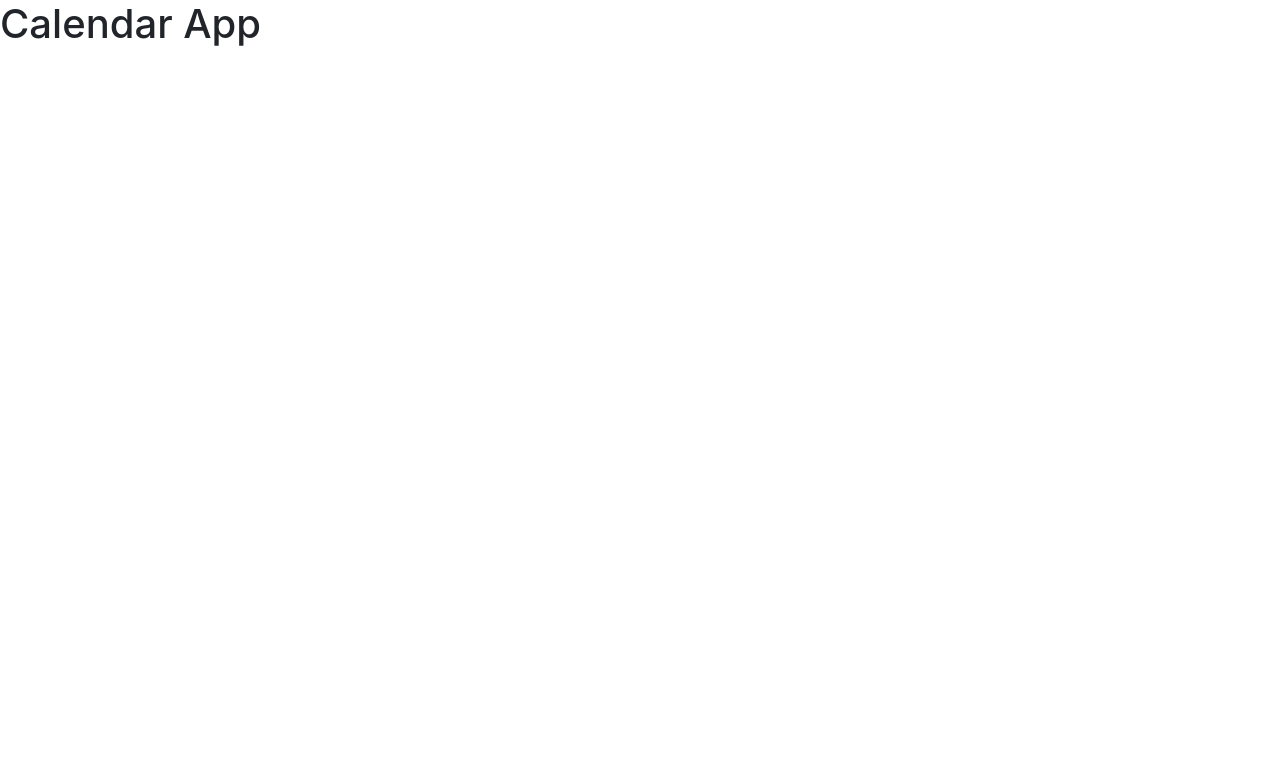
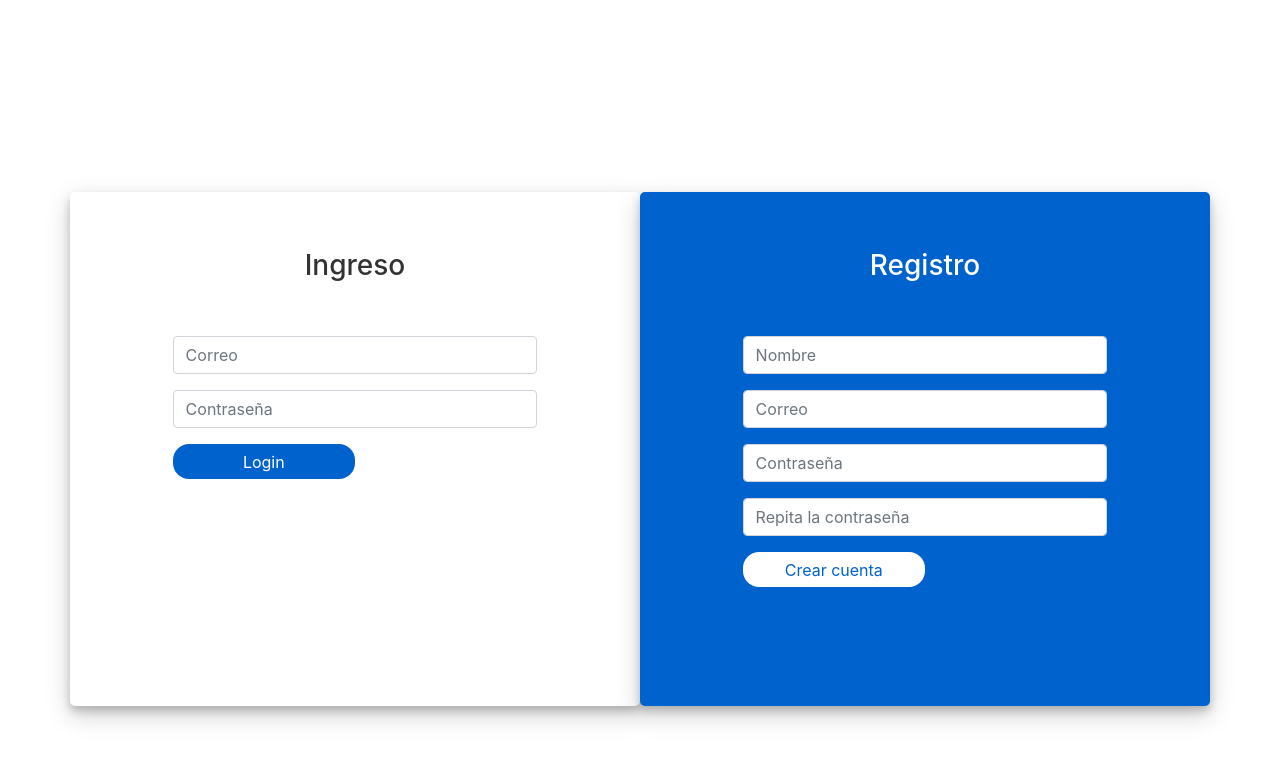
Before and after one commit to bernardogarza/calendar-react-app, a React (Create React App) app: page /login in a window 1280 px wide. Shown: the top 762 px of the page. Built offline with nearby package versions, Linux system fonts and the light colour scheme.

Commit message:
added routes and created components

```diff
--- a/public/index.html
+++ b/public/index.html
@@ -27,6 +27,14 @@
       integrity="sha384-B0vP5xmATw1+K9KRQjQERJvTumQW0nPEzvF6L/Z6nronJ3oUOFUFpCjEUQouq2+l"
       crossorigin="anonymous"
     />
+    <link
+      rel="stylesheet"
+      href="https://cdnjs.cloudflare.com/ajax/libs/font-awesome/5.15.3/css/all.min.css"
+      integrity="sha512-iBBXm8fW90+nuLcSKlbmrPcLa0OT92xO1BIsZ+ywDWZCvqsWgccV3gFoRBv0z+8dLJgyAHIhR35VZc2oM/gI1w=="
+      crossorigin="anonymous"
+      referrerpolicy="no-referrer"
+    />
+
     <title>Calendar App</title>
   </head>
   <body>
--- a/src/CalendarApp.jsx
+++ b/src/App.js
@@ -1,7 +1,9 @@
+import AppRouter from './router/AppRouter';
+
 const CalendarApp = () => {
   return (
     <div>
-      <h1>Calendar App</h1>
+      <AppRouter />
     </div>
   );
 };
--- /dev/null
+++ b/src/Calendar/Calendar.jsx
@@ -0,0 +1,11 @@
+import Navbar from '../Navbar/Navbar';
+
+const Calendar = () => {
+  return (
+    <div>
+      <Navbar />
+    </div>
+  );
+};
+
+export default Calendar;
--- /dev/null
+++ b/src/LoginScreen/LoginScreen.css
@@ -0,0 +1,50 @@
+.login-container {
+  margin-top: 15%;
+}
+.login-form-1 {
+  border-radius: 5px;
+  box-shadow: 0 5px 8px 0 rgba(0, 0, 0, 0.2), 0 9px 26px 0 rgba(0, 0, 0, 0.19);
+  padding: 5%;
+}
+.login-form-1 h3 {
+  text-align: center;
+  color: #333;
+}
+.login-form-2 {
+  border-radius: 5px;
+  box-shadow: 0 5px 8px 0 rgba(0, 0, 0, 0.2), 0 9px 26px 0 rgba(0, 0, 0, 0.19);
+  padding: 5%;
+  background: #0062cc;
+}
+.login-form-2 h3 {
+  text-align: center;
+  color: #fff;
+}
+.login-container form {
+  padding: 10%;
+}
+.btnSubmit {
+  width: 50%;
+  border-radius: 1rem;
+  padding: 1.5%;
+  border: none;
+  cursor: pointer;
+}
+.login-form-1 .btnSubmit {
+  color: #fff;
+  background-color: #0062cc;
+}
+.login-form-2 .btnSubmit {
+  background-color: #fff;
+  color: #0062cc;
+}
+.login-form-2 .ForgetPwd {
+  color: #fff;
+  font-weight: 600;
+  text-decoration: none;
+}
+.login-form-1 .ForgetPwd {
+  color: #0062cc;
+  font-weight: 600;
+  text-decoration: none;
+}
--- /dev/null
+++ b/src/LoginScreen/LoginScreen.jsx
@@ -0,0 +1,55 @@
+import './LoginScreen.css';
+
+const LoginScreen = () => {
+  return (
+    <div>
+      <div className="container login-container">
+        <div className="row">
+          <div className="col-md-6 login-form-1">
+            <h3>Ingreso</h3>
+            <form>
+              <div className="form-group">
+                <input type="text" className="form-control" placeholder="Correo" />
+              </div>
+              <div className="form-group">
+                <input type="password" className="form-control" placeholder="Contraseña" />
+              </div>
+              <div className="form-group">
+                <input type="submit" className="btnSubmit" value="Login" />
+              </div>
+            </form>
+          </div>
+
+          <div className="col-md-6 login-form-2">
+            <h3>Registro</h3>
+            <form>
+              <div className="form-group">
+                <input type="text" className="form-control" placeholder="Nombre" />
+              </div>
+              <div className="form-group">
+                <input type="email" className="form-control" placeholder="Correo" />
+              </div>
+              <div className="form-group">
+                <input type="password" className="form-control" placeholder="Contraseña" />
+              </div>
+
+              <div className="form-group">
+                <input
+                  type="password"
+                  className="form-control"
+                  placeholder="Repita la contraseña"
+                />
+              </div>
+
+              <div className="form-group">
+                <input type="submit" className="btnSubmit" value="Crear cuenta" />
+              </div>
+            </form>
+          </div>
+        </div>
+      </div>
+    </div>
+  );
+};
+
+export default LoginScreen;
--- /dev/null
+++ b/src/Navbar/Navbar.jsx
@@ -0,0 +1,13 @@
+const Navbar = () => {
+  return (
+    <div className="navbar navbar-dark bg-dark mb-4">
+      <span className="navbar-brand">Nicollo</span>
+      <button className="btn btn-outline-danger">
+        <i className="fas fa-sign-out-alt" />
+        <span> Log Out</span>
+      </button>
+    </div>
+  );
+};
+
+export default Navbar;
--- a/src/index.js
+++ b/src/index.js
@@ -1,11 +1,11 @@
 import React from 'react';
 import ReactDOM from 'react-dom';
-import CalendarApp from './CalendarApp';
+import App from './App';
 import reportWebVitals from './reportWebVitals';
 
 ReactDOM.render(
   <React.StrictMode>
-    <CalendarApp />
+    <App />
   </React.StrictMode>,
   document.getElementById('root'),
 );
--- /dev/null
+++ b/src/router/AppRouter.jsx
@@ -0,0 +1,21 @@
+import { BrowserRouter as Router, Switch, Route, Redirect } from 'react-router-dom';
+import Calendar from '../Calendar/Calendar';
+import LoginScreen from '../LoginScreen/LoginScreen';
+
+const AppRouter = () => {
+  return (
+    <div>
+      <Router>
+        <div>
+          <Switch>
+            <Route exact path="/login" component={LoginScreen} />
+            <Route exact path="/" component={Calendar} />
+            <Redirect to="/" />
+          </Switch>
+        </div>
+      </Router>
+    </div>
+  );
+};
+
+export default AppRouter;
```
